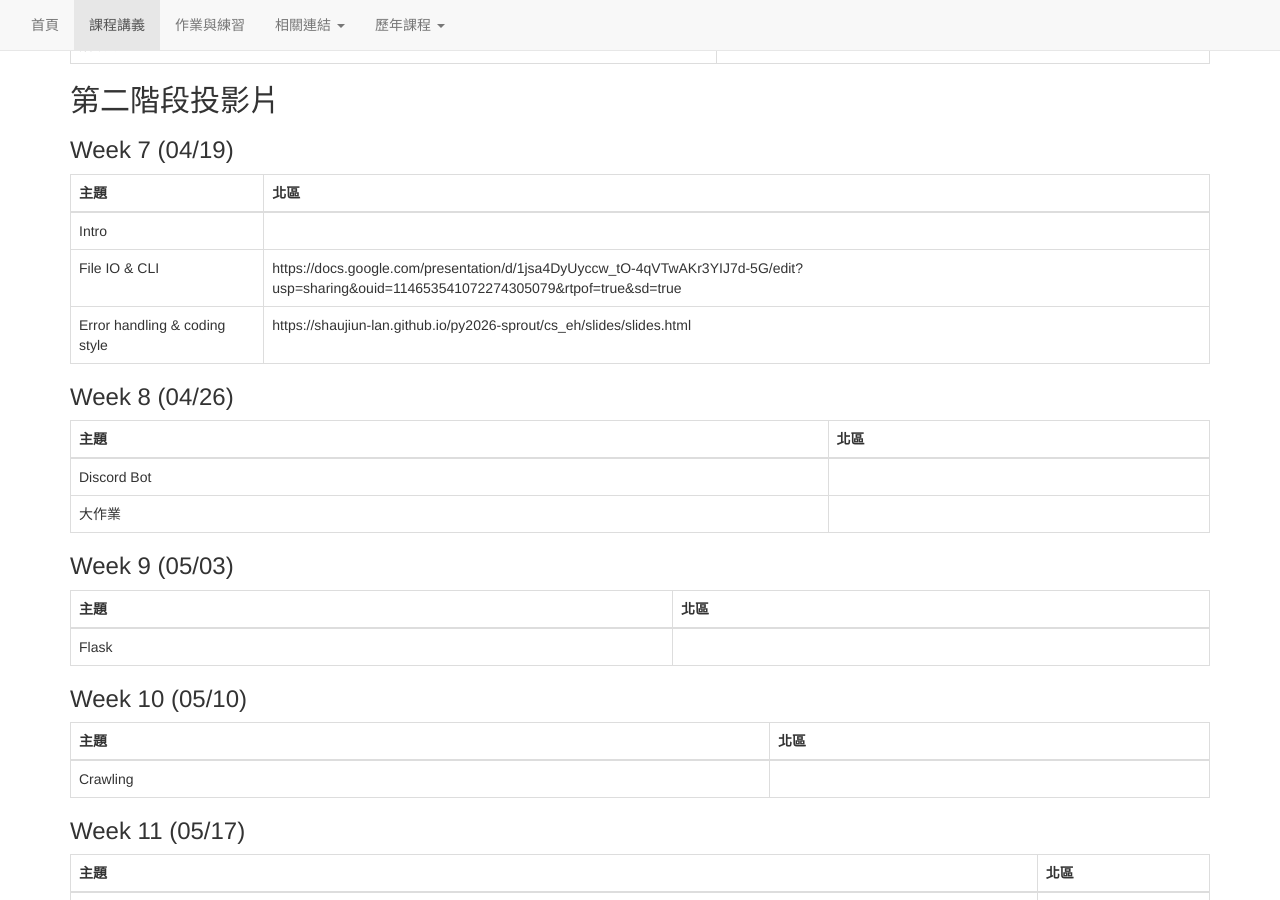
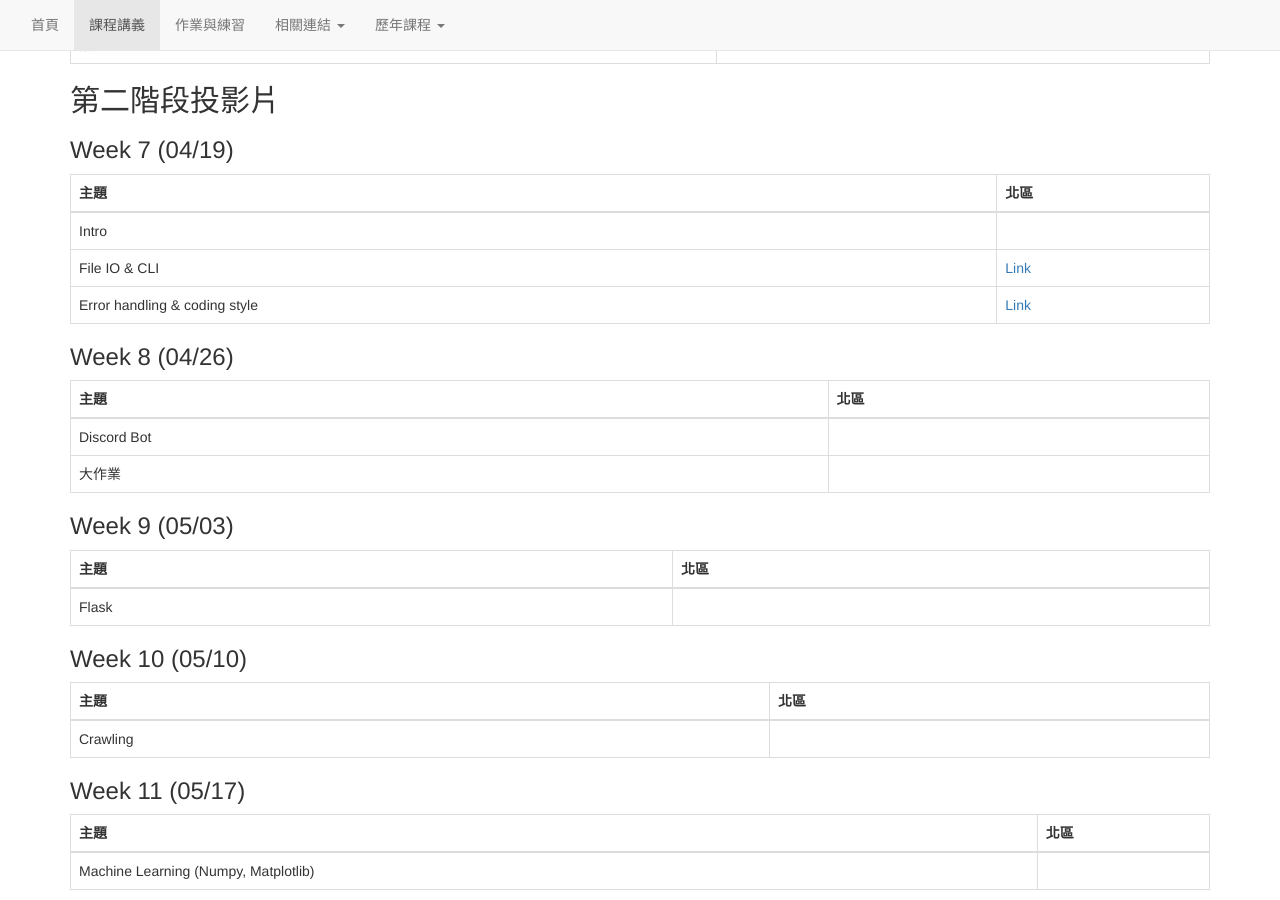
Before and after one commit to tw-csie-sprout/py2026, a Jekyll site: the page built from slides.md, in a window 1280 px wide and 900 px high, scrolled down 1299 px. Built offline with Jekyll 4.4.1, drawn with Linux system fonts in a browser that asks for light colours.

Commit message:
Update slides.md

```diff
--- a/slides.md
+++ b/slides.md
@@ -72,8 +72,8 @@ title: "課程講義"
 | 主題 | 北區 |
 | --- | --- |
 | Intro|  |
-| File IO & CLI | https://docs.google.com/presentation/d/1jsa4DyUyccw_tO-4qVTwAKr3YIJ7d-5G/edit?usp=sharing&ouid=114653541072274305079&rtpof=true&sd=true |
-| Error handling & coding style | https://shaujiun-lan.github.io/py2026-sprout/cs_eh/slides/slides.html |
+| File IO & CLI | [Link](https://docs.google.com/presentation/d/1jsa4DyUyccw_tO-4qVTwAKr3YIJ7d-5G/edit?usp=sharing&ouid=114653541072274305079&rtpof=true&sd=true) |
+| Error handling & coding style | [Link](https://shaujiun-lan.github.io/py2026-sprout/cs_eh/slides/slides.html) |
 
 ### Week 8 (04/26)
 
```
